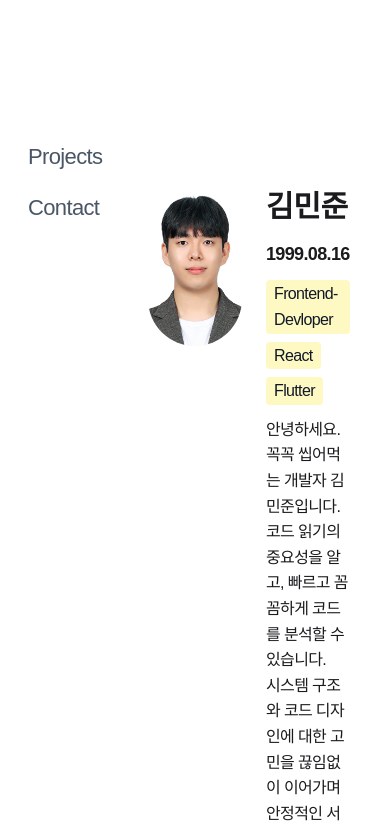
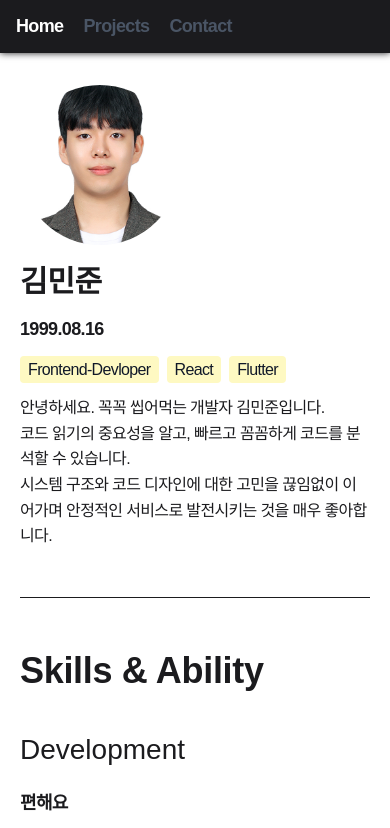
Before and after one commit to muminjun/portfolio, a Next.js app: page / in a window 390 px wide. Shown: the top 828 px of the page. Built offline with nearby package versions, Linux system fonts and the light colour scheme; a web font is replaced by a local one.

Commit message:
[feat/responsive-view] 반응형 뷰 추가

```diff
--- a/src/app/_components/lnb/lnb-item.tsx
+++ b/src/app/_components/lnb/lnb-item.tsx
@@ -12,18 +12,17 @@ export default function LnbItem({ title, href }: LnbItemProps) {
   const isActive = pathname === href;
 
   return (
-    <>
-      <Link
-        href={href}
-        className={
-          "flex items-center cursor-pointer p-2 duration-200 text-body-small" +
-          (isActive
-            ? " text-white"
-            : " text-gray-600 hover:text-white")
+    <Link
+      href={href}
+      className={`
+        flex items-center cursor-pointer duration-200 text-detail-large
+        ${isActive
+          ? "text-white"
+          : "text-gray-600 hover:text-white"
         }
-      >
-        {title}
-      </Link>
-    </>
+      `}
+    >
+      {title}
+    </Link>
   );
 }
--- a/src/app/_components/lnb/lnb-menu.tsx
+++ b/src/app/_components/lnb/lnb-menu.tsx
@@ -8,7 +8,7 @@ export default function LnbMenu() {
   ];
 
   return (
-    <div className="flex flex-col justify-start h-full">
+    <div className="flex lg:flex-col justify-start gap-5 lg:justify-start lg:py-0">
       {menuItems.map((item, index) => (
         <LnbItem key={index} title={item.title} href={item.href} />
       ))}
--- a/src/app/_components/sections/about/about-section.tsx
+++ b/src/app/_components/sections/about/about-section.tsx
@@ -2,7 +2,7 @@ export default function AboutSection() {
   return (
     <section id="about" className="flex flex-col gap-8">
       <h2 className="text-heading-medium">Education</h2>
-      <div className="flex flex-row gap-12">
+      <div className="flex flex-col gap-4 lg:flex-row lg:gap-12">
         <h3 className="text-body-medium">목포대학교</h3>
         <div className="flex-1 flex-col">
           <p className="text-detail-medium">경영학과</p>
--- a/src/app/_components/sections/career/career-section.tsx
+++ b/src/app/_components/sections/career/career-section.tsx
@@ -10,7 +10,7 @@ export default function CareerSection() {
       <h2 className="text-heading-medium">CAREER</h2>
 
       <ul className="list-disc">
-        <li className="flex flex-row gap-12">
+        <li className="flex flex-col lg:flex-row gap-5 lg:gap-12">
           <CompanyInfo
             companyName={company.name}
             companySubName={company.subName}
--- a/src/app/_components/sections/hero/hero-section.tsx
+++ b/src/app/_components/sections/hero/hero-section.tsx
@@ -20,7 +20,7 @@ export default function HeroSection() {
     ];
 
   return (
-    <div className="flex max-w-4xl gap-6 flex-row items-start">
+    <div className="flex max-w-4xl lg:gap-6 gap-4 flex-col lg:flex-row items-start">
       <img
         src="/profile.jpg"
         alt="김민준 포트폴리오"
--- a/src/app/layout.tsx
+++ b/src/app/layout.tsx
@@ -22,14 +22,19 @@ export default function RootLayout({
   return (
     <html lang="ko">
       <body>
+        <div className="lg:hidden sticky top-0 px-4 py-3 z-1000 bg-[#1b1b1e] shadow-[0_0_7px_0_#1b1b1e]">
+          <LnbMenu />
+        </div>
+
         <div
           className="mx-auto max-w-[1140px]
               w-[calc(100%-40px)] py-8 sm:py-16
-              lg:w-[calc(100%-140px)] lg:py-24 lg:flex lg:gap-8"
+              lg:w-[calc(100%-140px)] lg:py-24 lg:flex lg:gap-32"
         >
-          <aside className="sticky top-20 self-start h-fit">
+          <aside className="hidden lg:block sticky top-20 self-start h-fit">
             <LnbMenu />
           </aside>
+
           <main className="flex-1">{children}</main>
         </div>
       </body>
--- a/src/app/page.tsx
+++ b/src/app/page.tsx
@@ -6,7 +6,7 @@ import AboutSection from "./_components/sections/about/about-section";
 
 export default function HomePage() {
   return (
-    <div className="space-y-12 px-32">
+    <div className="space-y-12">
       <HeroSection />
       <Divider />
       <SkillsSection />
```
